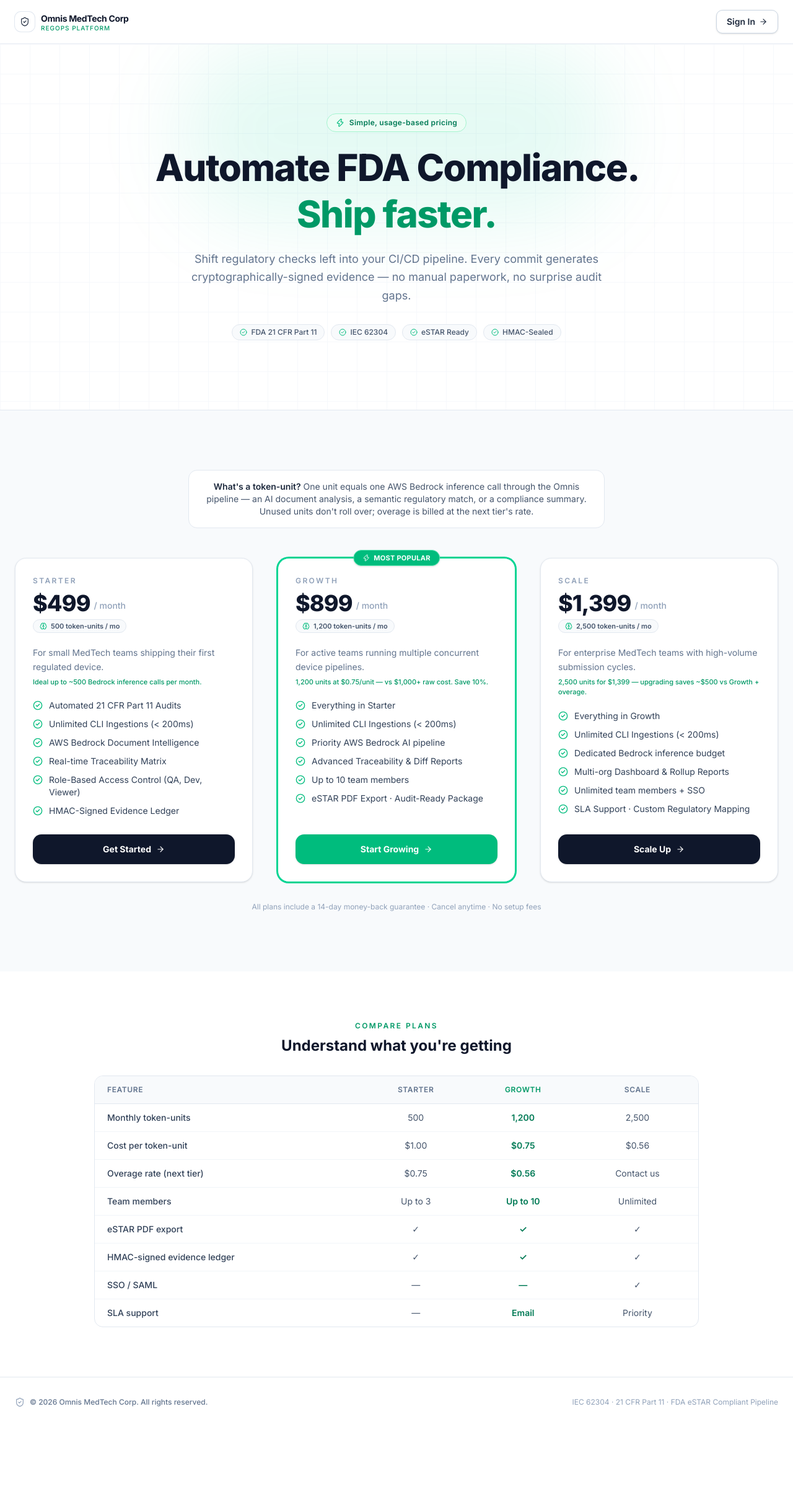
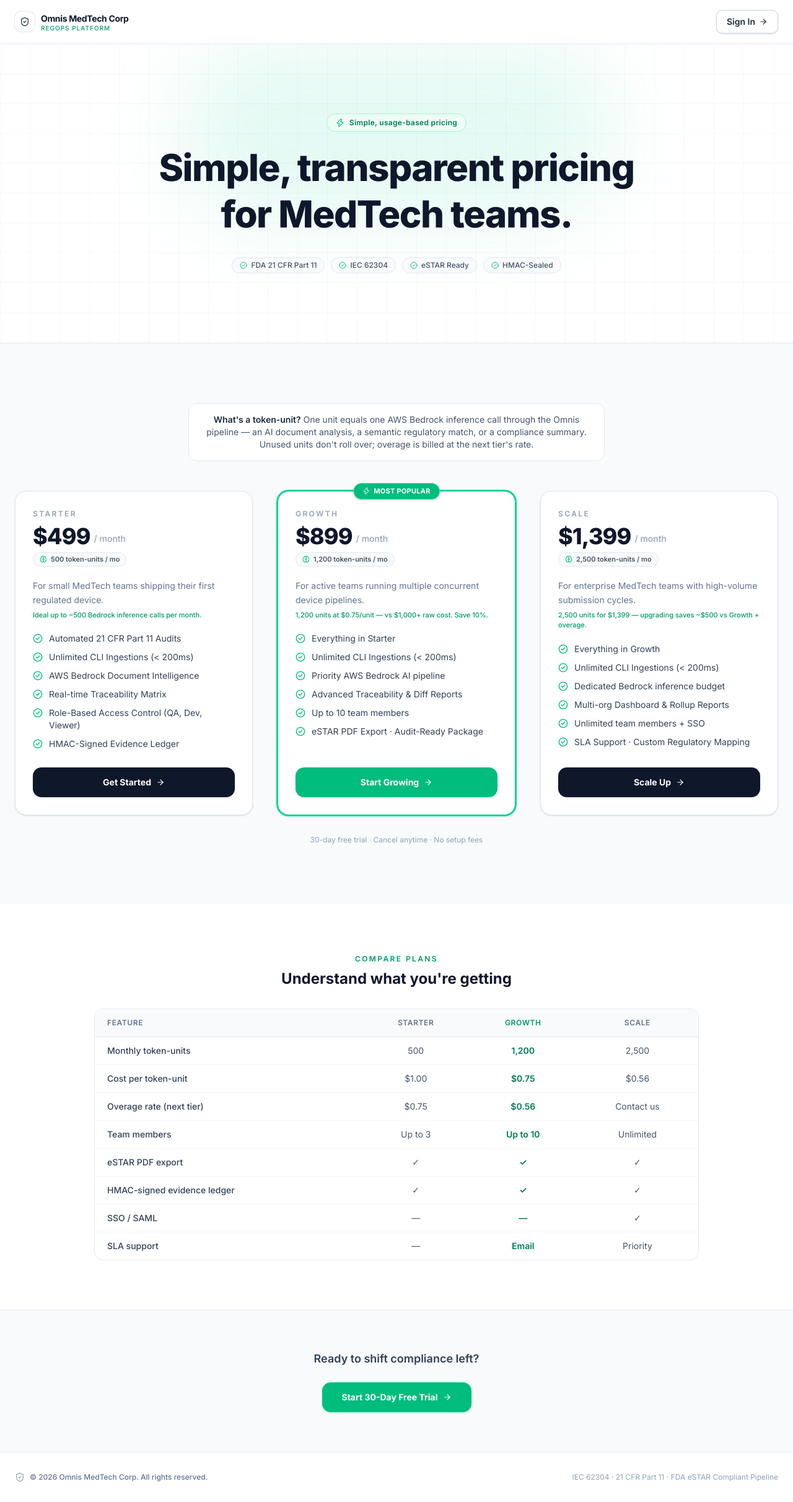
Before and after one commit to sbharatwaj3/omnis-ui, a Next.js app: page /pricing in a window 1280 px wide. Shown: the whole page at 62% size. Before the commit the page ends 2302 px from the top, so only its background shows below. Built offline with nearby package versions, Linux system fonts and the light colour scheme; no server answers.

Commit message:
feat(ui): pricing overhaul, 30-day trial, dashboard subscription gate

```diff
--- a/app/actions/stripe.ts
+++ b/app/actions/stripe.ts
@@ -64,6 +64,7 @@ export async function createCheckoutSession(
     // orgId is stored at the subscription level (available on every invoice
     // event) AND at the session level (available on checkout.session.completed).
     subscription_data: {
+      trial_period_days: 30,
       metadata: {
         orgId,
       },
--- /dev/null
+++ b/app/dashboard/layout.tsx
@@ -0,0 +1,94 @@
+// omnis-ui/app/dashboard/layout.tsx
+// Dashboard Subscription Gate — async Server Component Layout
+//
+// Wraps ALL routes under /dashboard via Next.js route-segment layout nesting.
+// Every request to /dashboard or any sub-route (settings, integration, setup)
+// passes through this gate before the page component renders.
+//
+// Gate logic (in order):
+//   1. No authenticated session         → redirect /login?next=/dashboard
+//   2. No org_id in users table         → redirect /onboarding
+//   3. org_id === ADMIN_ORG_ID          → allow (admin bypass, skip sub check)
+//   4. subscription_status active|trialing → allow
+//   5. Anything else (past_due, canceled, null) → redirect /pricing
+//
+// SECURITY: Session verification uses the anon-key session client (createClient).
+//           Subscription status is read via adminClient (service-role) to bypass
+//           the RBAC-gated RLS policy on organizations. The org_id scoping ensures
+//           a user can only read their own org's subscription record.
+//
+// CONSTITUTION LAW II: All secrets loaded via process.env — never hardcoded.
+//           ADMIN_ORG_ID below is a UUID placeholder, NOT a secret.
+
+import { redirect } from "next/navigation";
+import { createClient } from "@/utils/supabase/server";
+import { adminClient } from "@/utils/supabase/admin";
+
+// ── Admin bypass ────────────────────────────────────────────────────────────
+// Replace "REPLACE_ME_WITH_ADMIN_ORG_ID" with the actual admin org UUID before
+// deploying to production. This is a UUID (not a secret key) — safe to commit
+// once set to the real value. Until replaced, the bypass is effectively disabled
+// because no real org_id will match this literal string.
+const ADMIN_ORG_ID = "REPLACE_ME_WITH_ADMIN_ORG_ID";
+
+export default async function DashboardLayout({
+  children,
+}: {
+  children: React.ReactNode;
+}) {
+  // ── Step 1: Verify authenticated session ──────────────────────────────────
+  // createClient() rehydrates the session from the request cookie.
+  // auth.getUser() is the only call that verifies the JWT with Supabase's
+  // auth server — use it (not getSession) for security-critical checks.
+  const supabase = await createClient();
+  const {
+    data: { user },
+  } = await supabase.auth.getUser();
+
+  if (!user) {
+    redirect("/login?next=/dashboard");
+  }
+
+  // ── Step 2: Resolve org_id ────────────────────────────────────────────────
+  // The users table RLS policy allows auth.uid() = user_id reads with the
+  // session client — no need for adminClient here.
+  const { data: profile } = await supabase
+    .from("users")
+    .select("org_id")
+    .eq("user_id", user.id)
+    .single();
+
+  if (!profile?.org_id) {
+    redirect("/onboarding");
+  }
+
+  const orgId: string = profile.org_id;
+
+  // ── Step 3: Admin bypass ──────────────────────────────────────────────────
+  // Designated admin org bypasses subscription check entirely.
+  if (orgId === ADMIN_ORG_ID) {
+    return <>{children}</>;
+  }
+
+  // ── Step 4: Check subscription_status ────────────────────────────────────
+  // Use adminClient (service-role) to bypass the RBAC-gated RLS policy on
+  // organizations. The org_id filter ensures we only read this org's record.
+  const { data: org } = await adminClient
+    .from("organizations")
+    .select("subscription_status")
+    .eq("org_id", orgId)
+    .single();
+
+  const status = org?.subscription_status;
+
+  // ── Step 5: Gate decision ─────────────────────────────────────────────────
+  // Allow: active subscription or within the free trial window.
+  // The DB DEFAULT for new orgs is 'trialing', so new sign-ups get access
+  // automatically without needing to complete a payment first.
+  if (status === "active" || status === "trialing") {
+    return <>{children}</>;
+  }
+
+  // Deny: past_due, canceled, null/undefined — send to pricing page.
+  redirect("/pricing");
+}
--- a/app/pricing/page.tsx
+++ b/app/pricing/page.tsx
@@ -173,17 +173,8 @@ function PricingHero() {
         </div>
         {/* Headline */}
         <h1 className="text-4xl font-extrabold leading-tight tracking-tight text-slate-900 dark:text-slate-50 md:text-5xl lg:text-6xl">
-          Automate FDA Compliance.{" "}
-          <span className="text-emerald-600 dark:text-emerald-400">
-            Ship faster.
-          </span>
+          Simple, transparent pricing for MedTech teams.
         </h1>
-        {/* Sub-headline */}
-        <p className="mx-auto mt-5 max-w-2xl text-lg leading-relaxed text-slate-500 dark:text-slate-400">
-          Shift regulatory checks left into your CI/CD pipeline. Every commit
-          generates cryptographically-signed evidence — no manual paperwork,
-          no surprise audit gaps.
-        </p>
         {/* Compliance badges */}
         <div className="mt-8 flex flex-wrap items-center justify-center gap-2.5">
           {complianceBadges.map((badge) => (
@@ -301,7 +292,7 @@ function PricingCards({ orgId }: { orgId: string | null }) {
                 />
               ) : (
                 <Link
-                  href="/signup"
+                  href={`/signup?tier=${tier.id}`}
                   className={[
                     "inline-flex w-full items-center justify-center gap-2 rounded-xl px-6 py-3.5 text-sm font-bold shadow-sm transition-all",
                     tier.highlight
@@ -319,7 +310,7 @@ function PricingCards({ orgId }: { orgId: string | null }) {
 
         {/* Bottom micro-copy */}
         <p className="mt-8 text-center text-xs text-slate-400 dark:text-slate-600">
-          All plans include a 14-day money-back guarantee · Cancel anytime · No setup fees
+          30-day free trial · Cancel anytime · No setup fees
         </p>
       </div>
     </section>
@@ -405,6 +396,37 @@ function TokenComparisonTable() {
 }
 
 // ---------------------------------------------------------------------------
+// Bottom CTA — rendered between TokenComparisonTable and Footer
+// ---------------------------------------------------------------------------
+
+function BottomCTA({ orgId }: { orgId: string | null }) {
+  return (
+    <section className="border-t border-slate-200 bg-slate-50 py-16 dark:border-slate-800 dark:bg-slate-900/50">
+      <div className="mx-auto max-w-3xl px-6 text-center">
+        <p className="mb-6 text-lg font-semibold text-slate-700 dark:text-slate-300">
+          Ready to shift compliance left?
+        </p>
+        {orgId ? (
+          <CheckoutButton
+            orgId={orgId}
+            label="Start 30-Day Free Trial"
+            className="inline-flex items-center justify-center gap-2 rounded-xl bg-emerald-500 px-8 py-3.5 text-sm font-bold text-white shadow-sm shadow-emerald-200 transition-all hover:bg-emerald-600 focus-visible:outline-none focus-visible:ring-2 focus-visible:ring-emerald-500 focus-visible:ring-offset-2 disabled:cursor-not-allowed disabled:opacity-60 dark:shadow-emerald-900/40"
+          />
+        ) : (
+          <Link
+            href="/signup"
+            className="inline-flex items-center justify-center gap-2 rounded-xl bg-emerald-500 px-8 py-3.5 text-sm font-bold text-white shadow-sm shadow-emerald-200 transition-all hover:bg-emerald-600 dark:shadow-emerald-900/40"
+          >
+            Start 30-Day Free Trial
+            <ArrowRight className="h-3.5 w-3.5" aria-hidden="true" />
+          </Link>
+        )}
+      </div>
+    </section>
+  );
+}
+
+// ---------------------------------------------------------------------------
 // Footer — identical to landing page
 // ---------------------------------------------------------------------------
 
@@ -457,6 +479,7 @@ export default async function PricingPage() {
         <PricingHero />
         <PricingCards orgId={orgId} />
         <TokenComparisonTable />
+        <BottomCTA orgId={orgId} />
       </main>
       <Footer />
     </div>
```
